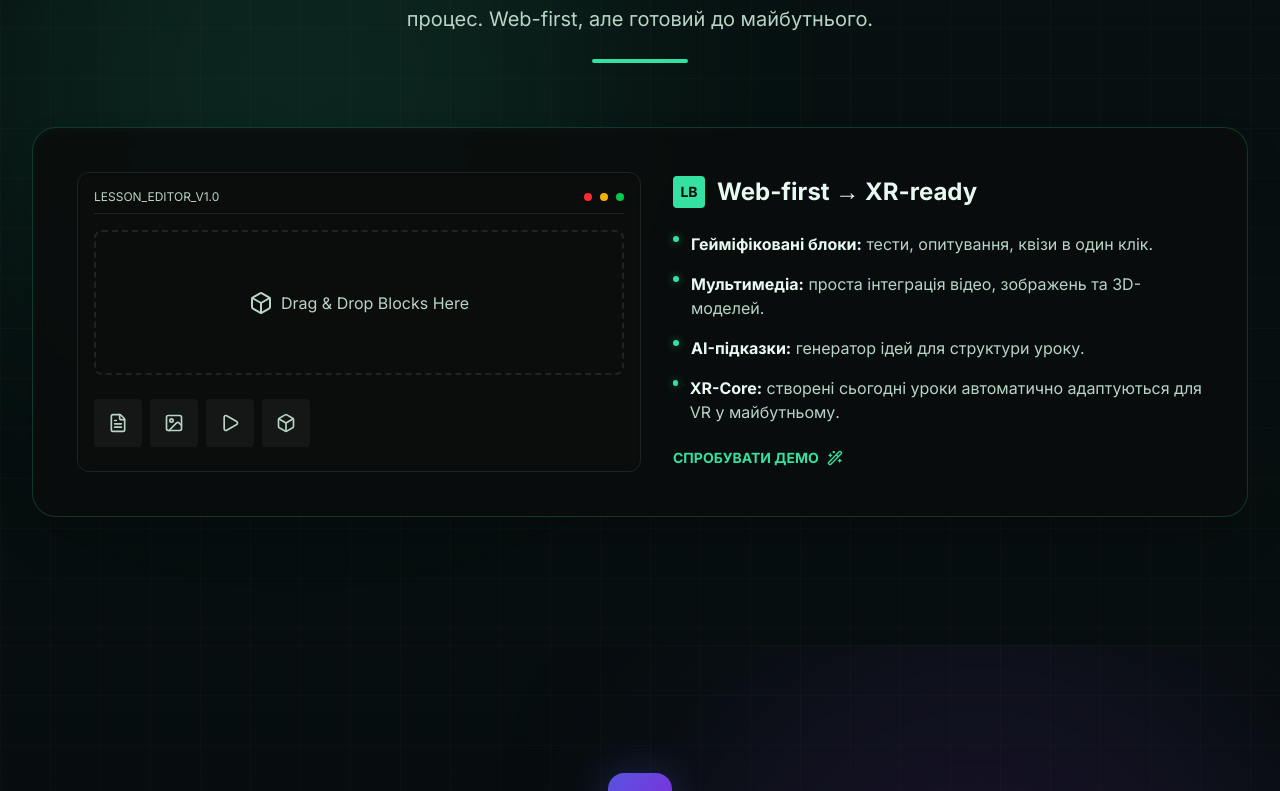
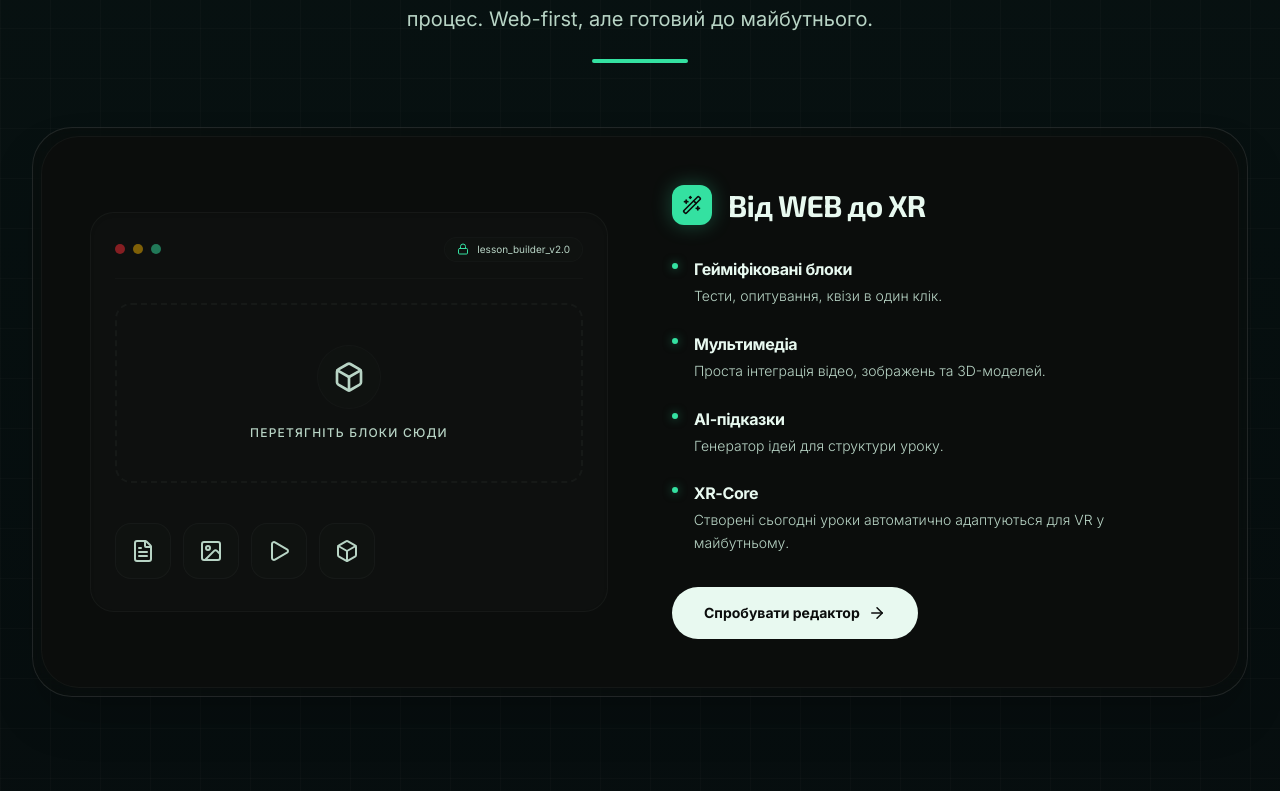
Before and after one commit to konstantine811/futurumeXR, a React (Vite) app: page / in a window 1280 px wide. Shown: the part 3860-4651 px from the top of the page. Built offline with nearby package versions, Linux system fonts and the light colour scheme.

Commit message:
Refactor AIMentor and LessonBuilder components: Enhance layout and styling with glass effects, improve readability, and implement reusable BuilderFeature component for better code organization and user experience.

```diff
--- a/src/pages/home-page/AIMentor.tsx
+++ b/src/pages/home-page/AIMentor.tsx
@@ -21,6 +21,8 @@ export const AIMentor: React.FC = () => {
           </p>
         </div>
 
+        <div className="glass rounded-[40px] p-2 overflow-hidden shadow-2xl bg-popover/50">
+          <div className="bg-popover rounded-[38px] p-6 md:p-12 transition-all duration-500 border border-border/50">
             <div className="grid grid-cols-1 md:grid-cols-2 lg:grid-cols-4 gap-4">
               {[
                 {
@@ -48,16 +50,16 @@ export const AIMentor: React.FC = () => {
                 return (
                   <div
                     key={idx}
-                className="relative bg-popover/80 p-6 rounded-xl border border-border backdrop-blur-sm hover:shadow-lg hover:border-purple-500/30 transition-all group animate-in fade-in slide-in-from-bottom-8"
+                    className="relative bg-muted/40 p-6 rounded-2xl border border-border/50 backdrop-blur-sm hover:shadow-lg hover:border-purple-500/30 transition-all group animate-in fade-in slide-in-from-bottom-8"
                     style={{ animationDelay: `${idx * 100}ms` }}
                   >
-                <div className="absolute inset-0 bg-gradient-to-br from-purple-500/5 to-transparent opacity-0 group-hover:opacity-100 transition-opacity duration-300 rounded-xl"></div>
+                    <div className="absolute inset-0 bg-gradient-to-br from-purple-500/5 to-transparent opacity-0 group-hover:opacity-100 transition-opacity duration-300 rounded-2xl"></div>
                     <div className="relative z-10">
                       <Icon className="text-purple-500 mb-4" size={28} />
                       <h4 className="text-foreground font-bold mb-2">
                         {item.title}
                       </h4>
-                  <p className="text-sm text-muted-foreground">
+                      <p className="text-sm text-muted-foreground font-light">
                         {item.desc}
                       </p>
                     </div>
@@ -66,6 +68,8 @@ export const AIMentor: React.FC = () => {
               })}
             </div>
           </div>
+        </div>
+      </div>
     </section>
   );
 };
--- a/src/pages/home-page/LessonBuilder.tsx
+++ b/src/pages/home-page/LessonBuilder.tsx
@@ -1,11 +1,37 @@
 import React from "react";
-import { Box, Play, FileText, Image, Wand2 } from "lucide-react";
+import {
+  Box,
+  Play,
+  FileText,
+  Image,
+  Wand2,
+  Lock,
+  ArrowRight,
+} from "lucide-react";
+
+interface BuilderFeatureProps {
+  title: string;
+  desc: string;
+}
+
+const BuilderFeature: React.FC<BuilderFeatureProps> = ({ title, desc }) => (
+  <div className="flex items-start gap-4 group">
+    <div className="mt-1.5 w-1.5 h-1.5 rounded-full bg-accent shadow-[0_0_10px_rgba(52,225,161,0.5)] group-hover:scale-150 transition-transform"></div>
+    <div>
+      <h4 className="text-foreground font-bold text-base mb-1 tracking-tight">
+        {title}
+      </h4>
+      <p className="text-muted-foreground text-sm font-light leading-relaxed">
+        {desc}
+      </p>
+    </div>
+  </div>
+);
 
 export const LessonBuilder: React.FC = () => {
   return (
     <section className="relative py-20 md:py-32 px-4 md:px-8 max-w-7xl mx-auto w-full overflow-hidden">
       <div className="absolute inset-0 grid-pattern opacity-40 pointer-events-none"></div>
-      <div className="absolute top-0 left-0 w-[600px] h-[600px] bg-accent/10 blur-[120px] rounded-full pointer-events-none"></div>
 
       <div className="relative z-10">
         <div className="text-center mb-16">
@@ -13,90 +39,80 @@ export const LessonBuilder: React.FC = () => {
             Lesson Builder
           </h2>
           <p className="text-lg md:text-xl text-muted-foreground max-w-2xl mx-auto leading-relaxed">
-            Конструктор, що перетворює підготовку до уроку на творчий процес. Web-first, але готовий до майбутнього.
+            Конструктор, що перетворює підготовку до уроку на творчий процес.
+            Web-first, але готовий до майбутнього.
           </p>
           <div className="h-1 w-24 bg-accent mt-6 mx-auto rounded-full" />
         </div>
 
-        <div className="glass-panel rounded-3xl p-1 overflow-hidden shadow-2xl">
-          <div className="bg-popover/50 rounded-[20px] p-6 md:p-10">
-            <div className="flex flex-col md:flex-row gap-8">
+        <div className="glass rounded-[40px] p-2 overflow-hidden shadow-2xl bg-popover/50">
+          <div className="bg-popover rounded-[38px] p-6 md:p-12 transition-all duration-500 border border-border/50">
+            <div className="grid lg:grid-cols-2 gap-16 items-center">
               {/* Visual UI Mockup */}
-              <div className="flex-1 bg-popover rounded-xl border border-border p-4 relative min-h-[300px] flex flex-col shadow-inner animate-in fade-in slide-in-from-bottom-8 duration-700">
-                <div className="flex items-center justify-between mb-4 border-b border-border pb-2">
-                  <span className="text-xs font-mono text-muted-foreground">
-                    LESSON_EDITOR_V1.0
-                  </span>
-                  <div className="flex gap-2">
-                    <div className="w-2 h-2 rounded-full bg-red-500"></div>
-                    <div className="w-2 h-2 rounded-full bg-yellow-500"></div>
-                    <div className="w-2 h-2 rounded-full bg-green-500"></div>
+              <div className="bg-muted/40 rounded-3xl border border-border/50 p-6 relative min-h-[400px] flex flex-col shadow-inner group">
+                <div className="flex items-center justify-between mb-6 border-b border-border/30 pb-4">
+                  <div className="flex items-center gap-2">
+                    <div className="w-2.5 h-2.5 rounded-full bg-red-500/50"></div>
+                    <div className="w-2.5 h-2.5 rounded-full bg-yellow-500/50"></div>
+                    <div className="w-2.5 h-2.5 rounded-full bg-accent/50"></div>
+                  </div>
+                  <div className="flex items-center gap-2 px-3 py-1 bg-muted/30 rounded-full border border-border/30">
+                    <Lock className="w-3 h-3 text-accent" />
+                    <span className="text-[10px] text-muted-foreground font-mono">
+                      lesson_builder_v2.0
+                    </span>
                   </div>
                 </div>
-                <div className="flex-1 border-2 border-dashed border-border rounded-lg flex items-center justify-center text-muted-foreground gap-2 hover:border-accent/50 hover:text-accent transition-colors cursor-pointer">
-                  <Box /> Drag & Drop Blocks Here
+
+                <div className="flex-1 border-2 border-dashed border-border/50 rounded-2xl flex flex-col items-center justify-center text-muted-foreground gap-4 group-hover:border-accent/30 group-hover:text-accent/70 transition-all cursor-pointer">
+                  <div className="w-16 h-16 rounded-full bg-muted/30 border border-border/30 flex items-center justify-center">
+                    <Box className="w-8 h-8" />
+                  </div>
+                  <span className="text-xs font-medium uppercase tracking-widest">
+                    Перетягніть блоки сюди
+                  </span>
                 </div>
-                <div className="mt-4 flex gap-2 overflow-x-auto py-2">
+
+                <div className="mt-8 flex gap-3 overflow-x-auto py-2">
                   {[FileText, Image, Play, Box].map((Icon, i) => (
                     <div
                       key={i}
-                      className="w-12 h-12 rounded bg-muted flex items-center justify-center text-muted-foreground hover:bg-accent hover:text-background transition-colors shrink-0"
+                      className="w-14 h-14 rounded-2xl bg-muted/30 border border-border/50 flex items-center justify-center text-muted-foreground hover:bg-accent hover:text-background transition-all shrink-0 cursor-grab active:cursor-grabbing"
                     >
-                      <Icon size={20} />
+                      <Icon size={24} />
                     </div>
                   ))}
                 </div>
               </div>
 
               {/* Features List */}
-              <div className="flex-1 flex flex-col justify-center gap-6 animate-in fade-in slide-in-from-bottom-8 duration-1000">
-                <h3 className="text-2xl font-bold text-foreground flex items-center gap-3">
-                  <span className="w-8 h-8 rounded bg-accent text-background flex items-center justify-center font-bold text-sm">
-                    LB
-                  </span>
-                  Web-first → XR-ready
+              <div className="flex flex-col justify-center gap-8 text-left">
+                <h3 className="text-3xl font-display font-bold text-foreground flex items-center gap-4 tracking-tight">
+                  <div className="w-10 h-10 rounded-xl bg-accent flex items-center justify-center text-background shadow-[0_0_20px_rgba(52,225,161,0.3)]">
+                    <Wand2 size={20} />
+                  </div>
+                  Від WEB до XR
                 </h3>
-                <ul className="space-y-4">
-                  <li className="flex items-start gap-3">
-                    <div className="mt-1 w-1.5 h-1.5 rounded-full bg-accent shadow-[0_0_8px_rgba(52,225,161,0.5)]"></div>
-                    <p className="text-muted-foreground">
-                      <strong className="text-foreground">
-                        Гейміфіковані блоки:
-                      </strong>{" "}
-                      тести, опитування, квізи в один клік.
-                    </p>
-                  </li>
-                  <li className="flex items-start gap-3">
-                    <div className="mt-1 w-1.5 h-1.5 rounded-full bg-accent shadow-[0_0_8px_rgba(52,225,161,0.5)]"></div>
-                    <p className="text-muted-foreground">
-                      <strong className="text-foreground">
-                        Мультимедіа:
-                      </strong>{" "}
-                      проста інтеграція відео, зображень та 3D-моделей.
-                    </p>
-                  </li>
-                  <li className="flex items-start gap-3">
-                    <div className="mt-1 w-1.5 h-1.5 rounded-full bg-accent shadow-[0_0_8px_rgba(52,225,161,0.5)]"></div>
-                    <p className="text-muted-foreground">
-                      <strong className="text-foreground">
-                        AI-підказки:
-                      </strong>{" "}
-                      генератор ідей для структури уроку.
-                    </p>
-                  </li>
-                  <li className="flex items-start gap-3">
-                    <div className="mt-1 w-1.5 h-1.5 rounded-full bg-accent shadow-[0_0_8px_rgba(52,225,161,0.5)]"></div>
-                    <p className="text-muted-foreground">
-                      <strong className="text-foreground">
-                        XR-Core:
-                      </strong>{" "}
-                      створені сьогодні уроки автоматично адаптуються для VR у
-                      майбутньому.
-                    </p>
-                  </li>
-                </ul>
-                <button className="self-start flex items-center gap-2 text-accent text-sm font-bold uppercase hover:gap-3 transition-all">
-                  Спробувати демо <Wand2 size={16} />
+                <div className="space-y-6">
+                  <BuilderFeature
+                    title="Гейміфіковані блоки"
+                    desc="Тести, опитування, квізи в один клік."
+                  />
+                  <BuilderFeature
+                    title="Мультимедіа"
+                    desc="Проста інтеграція відео, зображень та 3D-моделей."
+                  />
+                  <BuilderFeature
+                    title="AI-підказки"
+                    desc="Генератор ідей для структури уроку."
+                  />
+                  <BuilderFeature
+                    title="XR-Core"
+                    desc="Створені сьогодні уроки автоматично адаптуються для VR у майбутньому."
+                  />
+                </div>
+                <button className="self-start px-8 py-4 bg-foreground text-background rounded-full font-bold text-sm transition-all hover:scale-105 active:scale-95 flex items-center gap-2">
+                  Спробувати редактор <ArrowRight size={18} />
                 </button>
               </div>
             </div>
```
Lines whose indentation alone changed are shown as unchanged.
